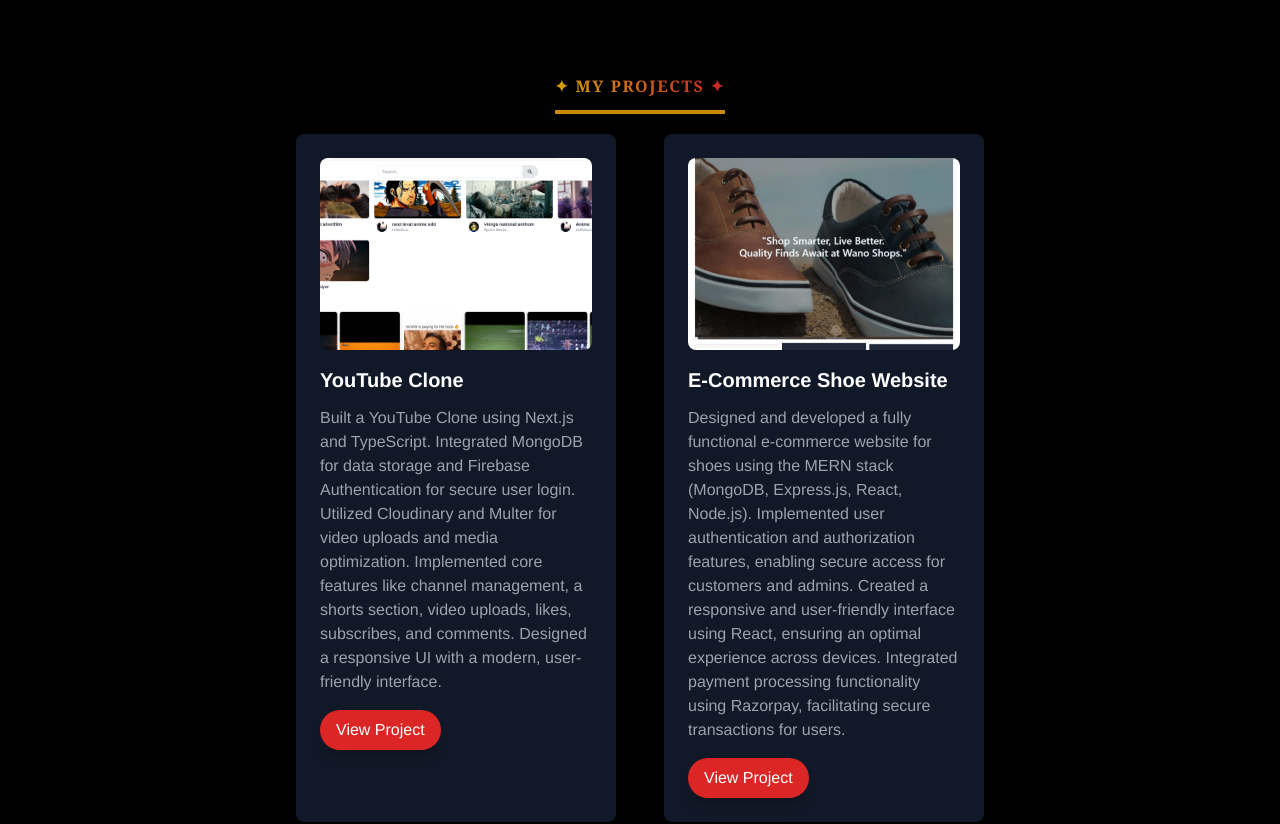
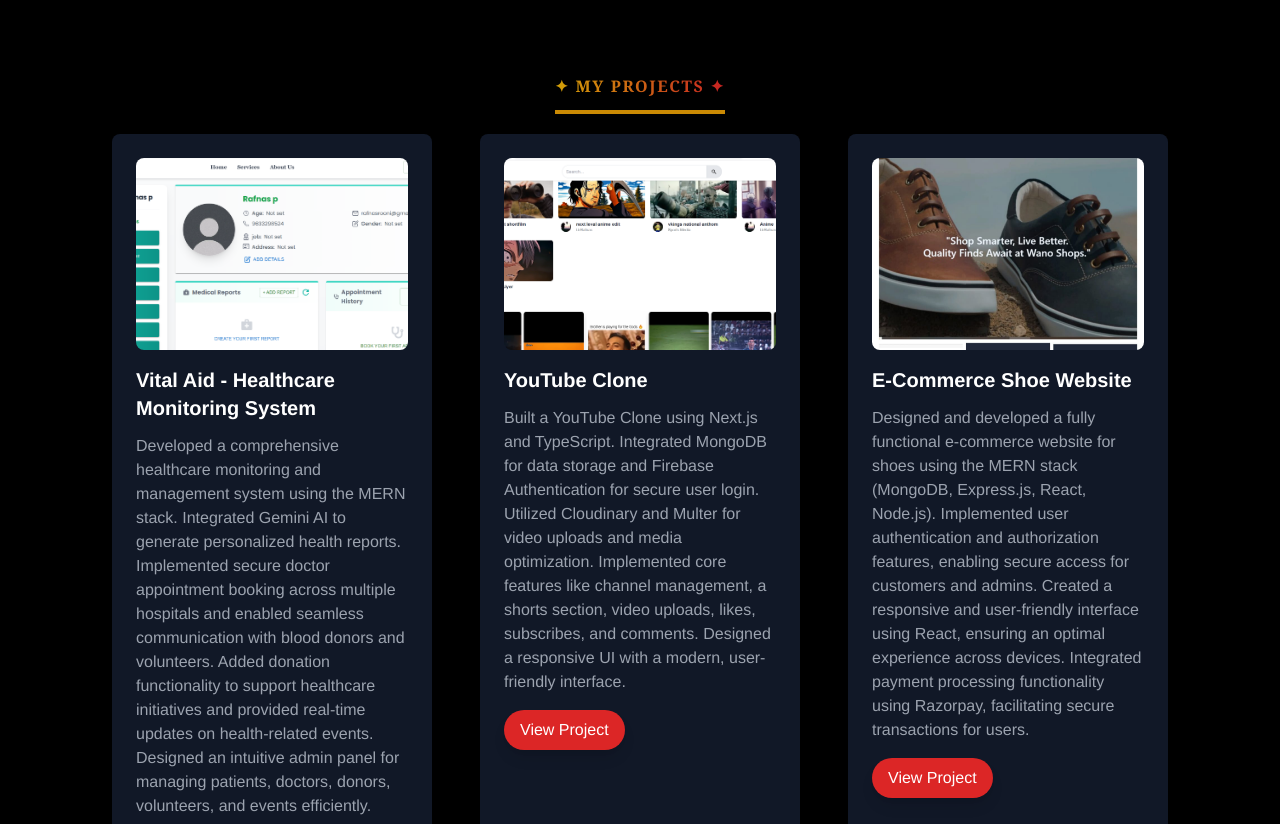
Before and after one commit to Rafnas-p/Personal-Portfolio, a Next.js app: page / in a window 1280 px wide. Shown: the part 1900-2724 px from the top of the page. Built offline with nearby package versions, Linux system fonts and the light colour scheme.

Commit message:
added vital aid

```diff
--- a/src/app/page.tsx
+++ b/src/app/page.tsx
@@ -1,8 +1,8 @@
 import React from 'react'
 import Home from '@/components/home/home'
+import About from '@/components/about/about'
+import Work from '@/components/work/work'
 import Navbar from '@/components/navbar/navbar'
-import Work from '@/components/work/work'
-import About from '@/components/about/about'
 function Page() {
   return (
     <>
@@ -10,6 +10,8 @@ function Page() {
       <Home/>
       <About/>
       <Work/>
+
+
     </>
   )
 }
--- a/src/components/work/work.tsx
+++ b/src/components/work/work.tsx
@@ -3,8 +3,18 @@ import React, { useState } from "react";
 import { FaFacebook, FaTwitter, FaInstagram, FaLinkedin } from "react-icons/fa";
 
 const projects = [
+
+    {
+      id: 1,
+      title: "Vital Aid - Healthcare Monitoring System",
+      description:
+        "Developed a comprehensive healthcare monitoring and management system using the MERN stack. Integrated Gemini AI to generate personalized health reports. Implemented secure doctor appointment booking across multiple hospitals and enabled seamless communication with blood donors and volunteers. Added donation functionality to support healthcare initiatives and provided real-time updates on health-related events. Designed an intuitive admin panel for managing patients, doctors, donors, volunteers, and events efficiently.",
+      image: "home/vitalaid.png",
+      link: "https://vitalaid-snr.vercel.app/",
+    },
+
   {
-    id: 1,
+    id: 2,
     title: "YouTube Clone",
     description:
       "Built a YouTube Clone using Next.js and TypeScript. Integrated MongoDB for data storage and Firebase Authentication for secure user login. Utilized Cloudinary and Multer for video uploads and media optimization. Implemented core features like channel management, a shorts section, video uploads, likes, subscribes, and comments. Designed a responsive UI with a modern, user-friendly interface.",
@@ -12,7 +22,7 @@ const projects = [
     link: "https://youtube-cloneby-rafnas.vercel.app",
   },
   {
-    id: 2,
+    id: 3,
     title: "E-Commerce Shoe Website",
     description:
       "Designed and developed a fully functional e-commerce website for shoes using the MERN stack (MongoDB, Express.js, React, Node.js). Implemented user authentication and authorization features, enabling secure access for customers and admins. Created a responsive and user-friendly interface using React, ensuring an optimal experience across devices. Integrated payment processing functionality using Razorpay, facilitating secure transactions for users.",
```
Also changed, not shown: public/home/vitalaid.png (added).
